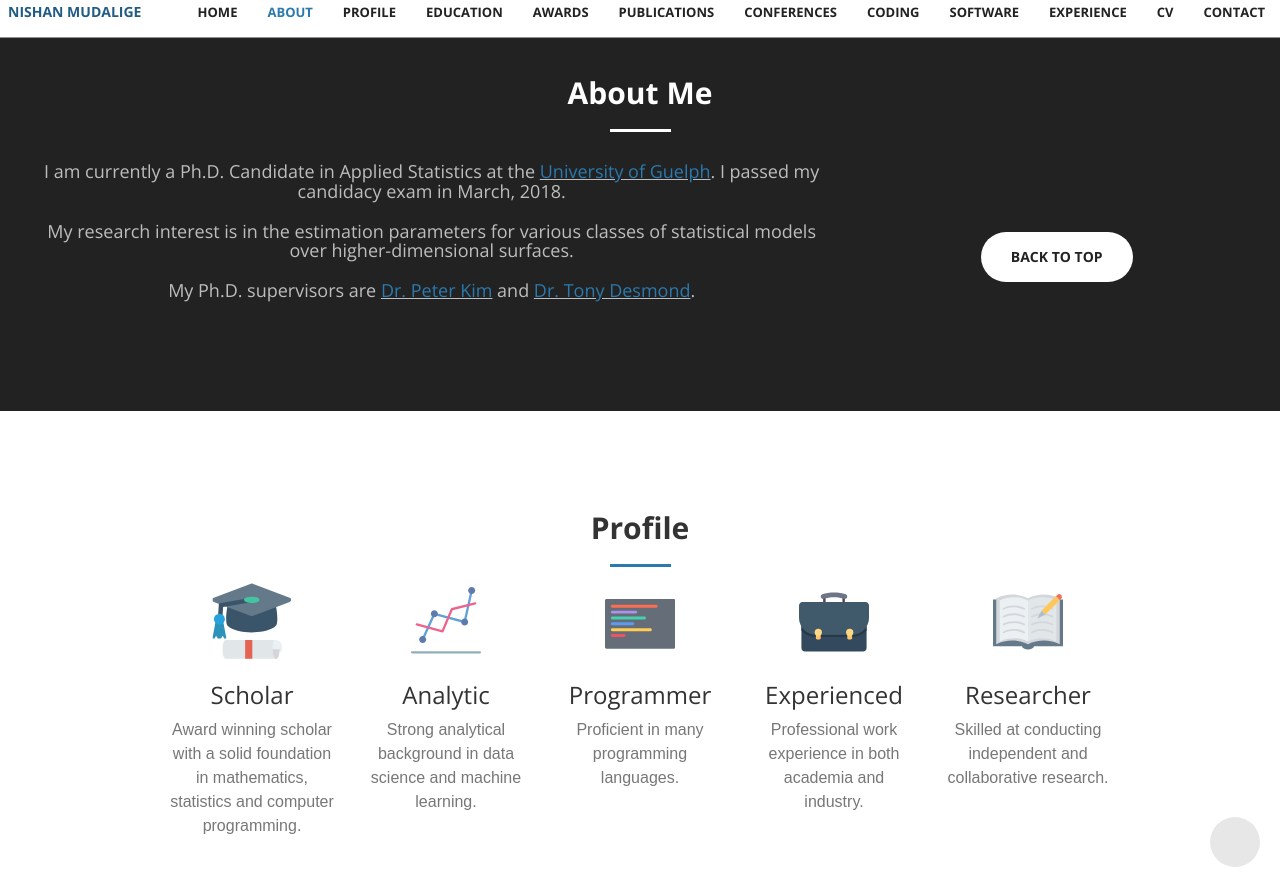
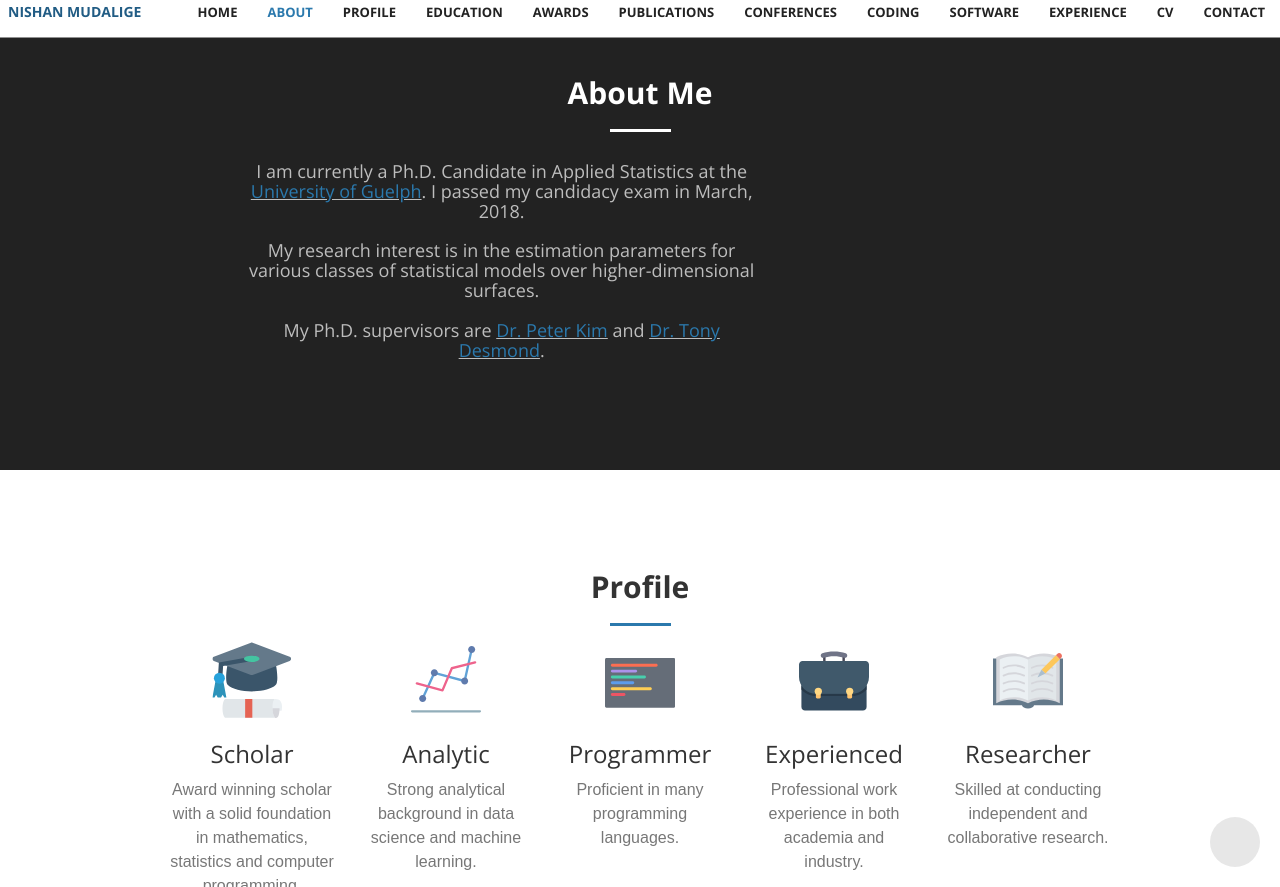
Before and after one commit to nishanmudalige/nishanmudalige.github.io, a Jekyll site: the page built from index.html, in a window 1280 px wide and 900 px high, scrolled down 911 px, cut to the strip 13-900 px from the top of the window. Built offline with Jekyll 4.4.1, drawn with Linux system fonts in a browser that asks for light colours; nearby versions of some CDN libraries; some web fonts are replaced.

Commit message:
Update about.html

```diff
--- a/_includes/about.html
+++ b/_includes/about.html
@@ -1,12 +1,12 @@
 <section class="bg-dark" id="about">
 
-    <div class="container-fluid text-center">
+  <div class="container">
+    <div class="row text-center">
+      <div class="col-lg-12" style="padding-left:5em; padding-right:5em;">
 
         <h2 class="section-heading"><b> About Me </b></h2>
         <hr class="light">
-        <!-- <img src="/img/pictures/profile.png" alt="Profile picture" height="125px">
-        <br>
-        <br> -->
+        <!-- <img src="/img/pictures/profile.png" alt="Profile picture" height="125px"><br><br> -->
         <h4 class="col-lg-8 text-faded">
           I am currently a Ph.D. Candidate in Applied Statistics at the
           <u><a href="https://www.uoguelph.ca">University of Guelph</a></u>.
@@ -21,11 +21,9 @@
           My Ph.D. supervisors are <u><a href="https://mathstat.uoguelph.ca/people/kim">Dr. Peter Kim</a></u>
           and <u><a href="https://mathstat.uoguelph.ca/people/desmond">Dr. Tony Desmond</a></u>.
         </h4>
-      <br>
-      <br>
 
-    <a href="#page-top" class="btn btn-default btn-xl page-scroll section">Back To Top</a>
-
+     </div>
+   </div>
  </div>
-
+  <!-- <br><br><a href="#page-top" class="btn btn-default btn-xl page-scroll section">Back To Top</a> -->
 </section>
```
